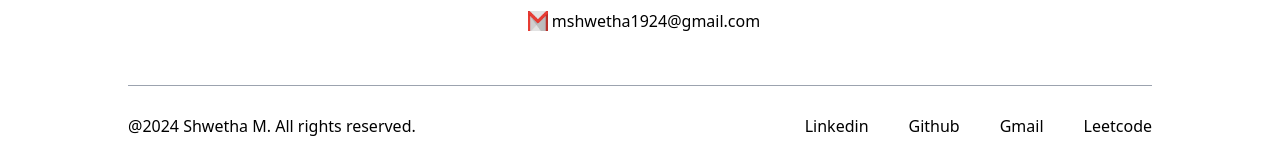
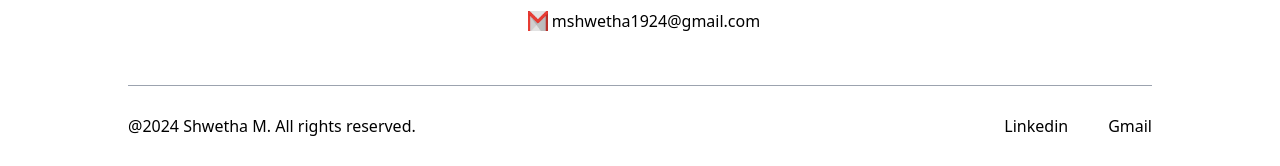
Before and after one commit to shwetha-245/Portfolio_Website, a plain HTML site: page index.html in a window 1280 px wide. Shown: the part 3812-3978 px from the top of the page. Drawn offline with nearby package versions, Linux system fonts and the light colour scheme; a web font is replaced by a local one.

Commit message:
Update index.html

```diff
--- a/index.html
+++ b/index.html
@@ -428,9 +428,9 @@ dark:bg-none">
         <ul class="flex items-center gap-10 justify-center mt-4 sm:mt-0">
 
             <li><a href="https://www.linkedin.com/in/shwetham11245/">Linkedin</a> </li>
-            <li><a href="https://github.com/shwetha-245">Github</a></li>
+
             <li><a href="mailto:mshwetha1924@gmail.com">Gmail</a></li>
-            <li><a href="https://leetcode.com/u/ShwethaManjunatha_1/">Leetcode</a></li>
+
 
 
 
```
